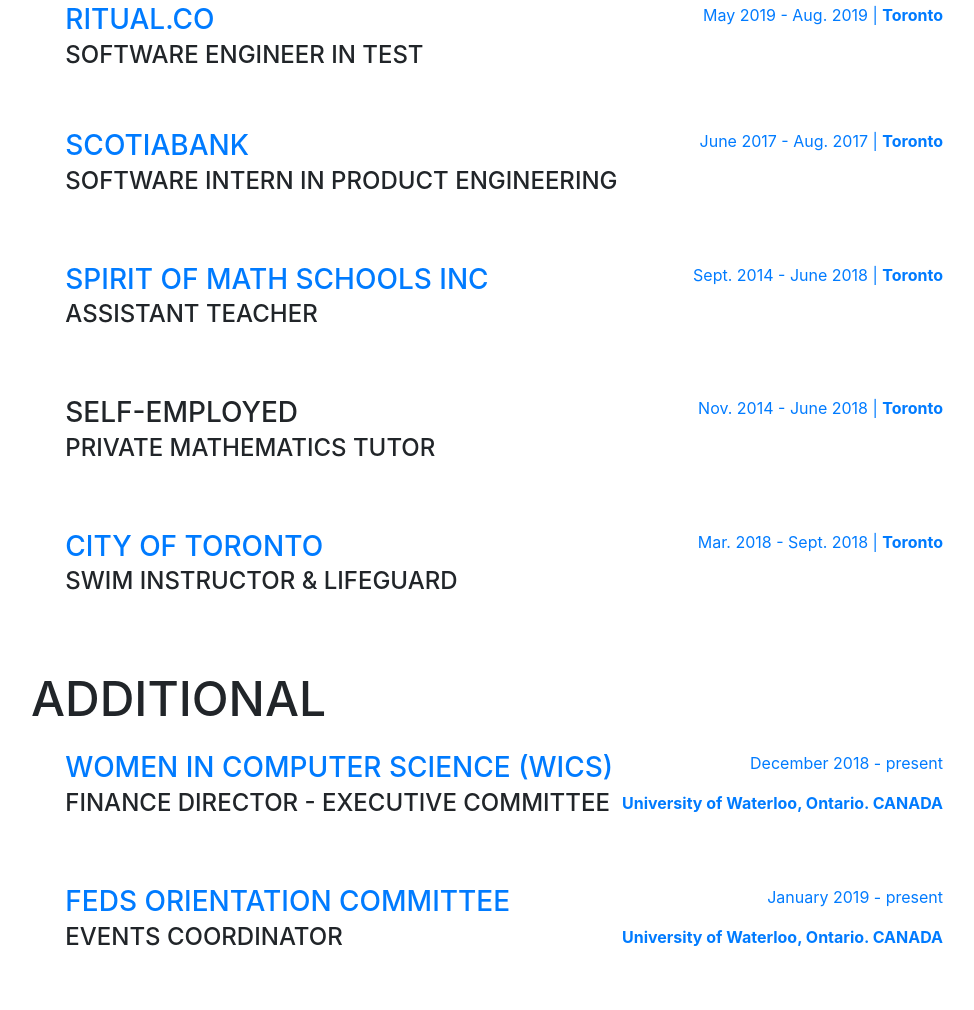
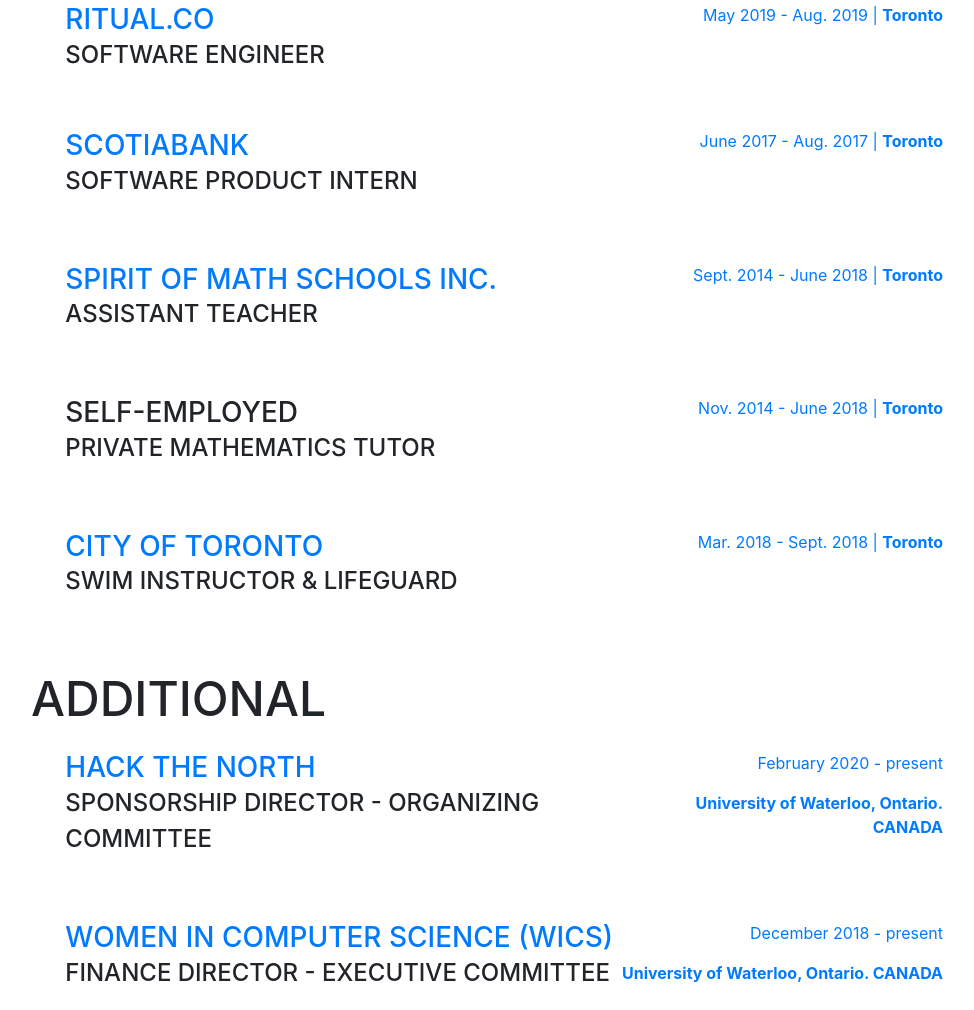
Before and after one commit to itscaroline/Resume, a website with bundled scripts: page index.html in a window 1280 px wide. Shown: the part 1020-2030 px from the top of the page, without its empty margins (289-1263 px from the left). Built offline with nearby package versions, Linux system fonts and the light colour scheme; a web font is replaced by a local one.

Commit message:
Updated index

```diff
--- a/index.html
+++ b/index.html
@@ -124,7 +124,7 @@
                 <a href="http://ritual.co">
                   <h3 class="mb-0"> Ritual.Co </h3>
                 </a>
-                <div class="subheading mb-2"> Software Engineer in Test </div>
+                <div class="subheading mb-2"> Software Engineer</div>
 
                 <!--
                 <ul>
@@ -146,7 +146,7 @@
                 <a href="https://jobs.scotiabank.com/">
                   <h3 class="mb-0">Scotiabank</h3>
                 </a>
-                <div class="subheading mb-3">Software Intern in Product Engineering</div>
+                <div class="subheading mb-3">Software Product Intern</div>
                 <!--
                 <ul>
                   <li> Programmed a careers microsite for over 30k potential users intended for external recruitment</li>
@@ -164,7 +164,7 @@
             <div class="resume-item d-flex flex-column flex-md-row mb-5">
               <div class="resume-content mr-auto">
                 <a href="https://www.spiritofmath.com/">
-                  <h3 class="mb-0">Spirit of Math Schools Inc</h3>
+                  <h3 class="mb-0">Spirit of Math Schools Inc.</h3>
                 </a>
                 <div class="subheading mb-3">Assistant Teacher</div>
                 <!--
@@ -219,6 +219,26 @@
           </ul>
           <div class="subheading mb-3"><font size="15">Additional</font></div>
           <ul class="fa-ul mb-0">
+
+            <div class="resume-item d-flex flex-column flex-md-row mb-5">
+  <div class="resume-content mr-auto">
+    <a href="https://hackthenorth.com/">
+      <h3 class="mb-0">Hack the North</h3>
+    </a>
+    <div class="subheading mb-3">Sponsorship Director - Organizing Committee </div>
+    <!--
+    <ul>
+      <li> Obtained +$2 500 in funding to allows the team to continue to provide resources to the WiCS community </li>
+      <li> Represent the organization in a financial capacity, in all relevant meetings </li>
+      <li> Use Excel and Gitlabs to manage budget and work with team to secure funding for committee and on board sponsors </li>
+    </ul>
+  -->
+
+  </div>
+  <div class="resume-date text-md-right">
+    <span class="text-primary"><p>February 2020 - present </p> <b> University of Waterloo, Ontario. CANADA</b></span>
+  </div>
+</div>
 
                       <div class="resume-item d-flex flex-column flex-md-row mb-5">
             <div class="resume-content mr-auto">
@@ -505,7 +525,7 @@
 
           <div class="resume-item d-flex flex-column flex-md-row mb-5">
             <div class="resume-content mr-auto">
-              <h3 class="mb-0">Escape It!@</h3>
+              <h3 class="mb-0">Escape It!</h3>
               <div class="subheading mb-3"> Personal Project | Interactive Game </div>
               <ul>
               <li>Created interactive game where users explore various rooms to solve a mystery</li>
```
